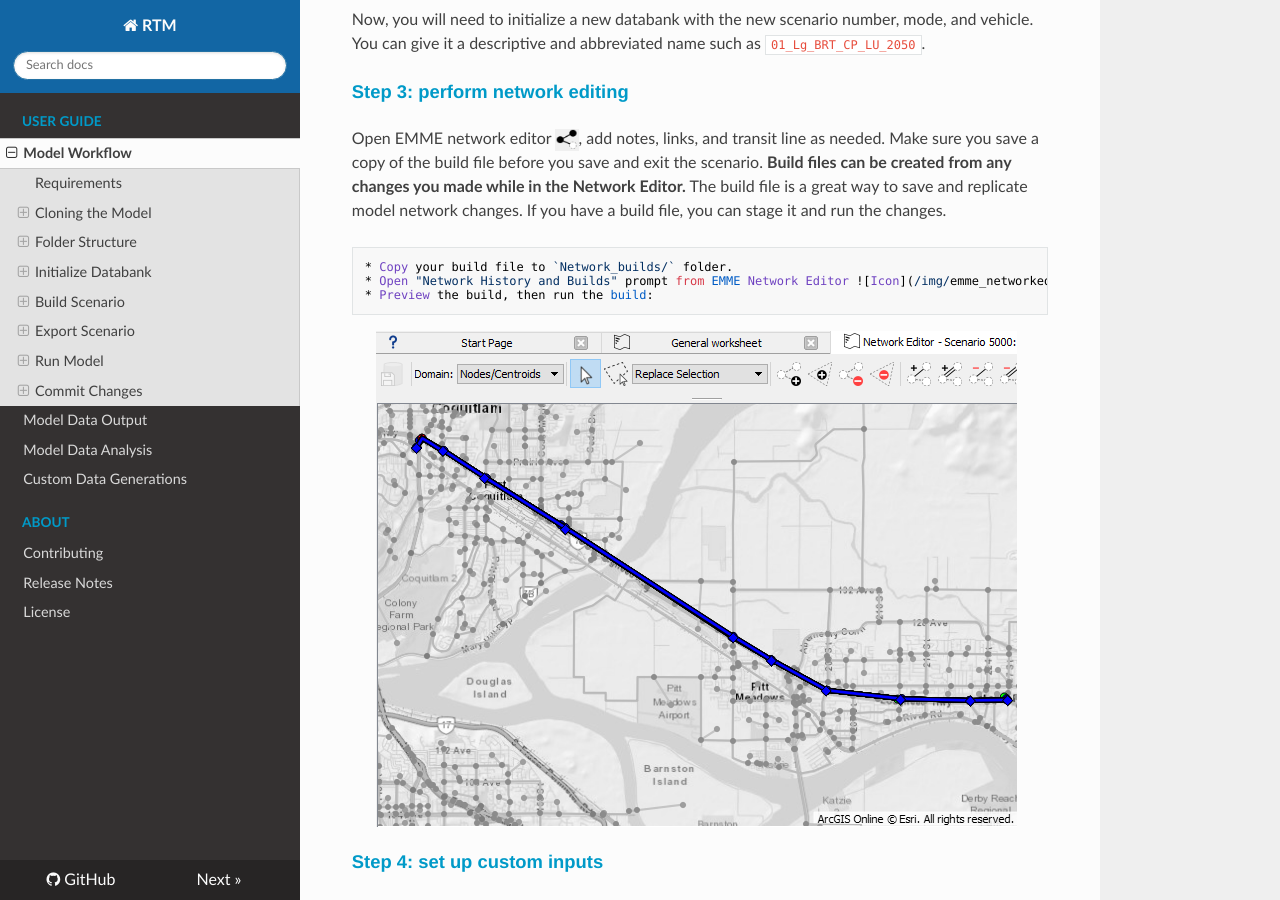
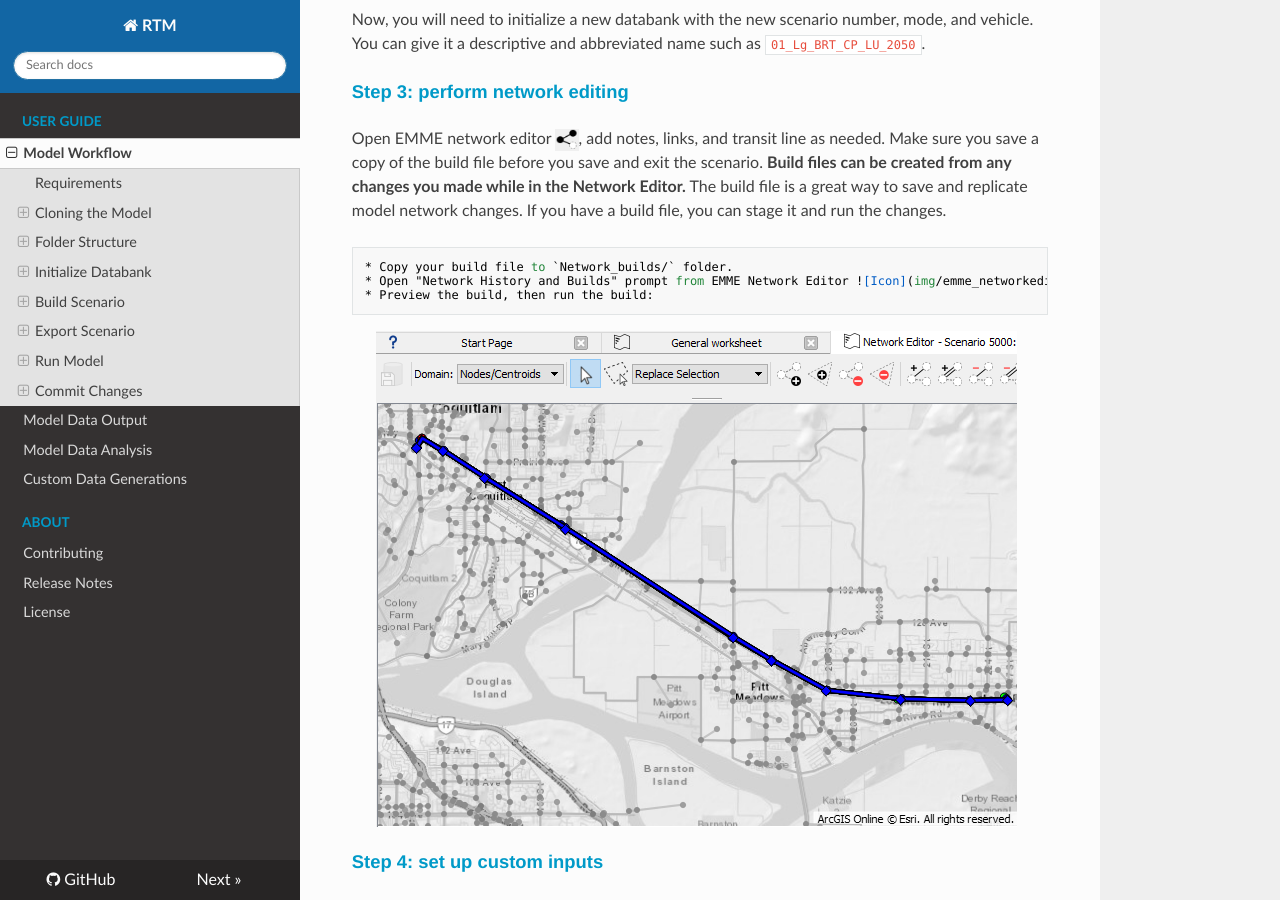
Before and after one commit to TransLinkForecasting/rtmdoc, an MkDocs documentation site: the page built from docs/workflow.md, in a window 1280 px wide and 900 px high, scrolled down 9968 px. Built offline with MkDocs 1.6.1, drawn with Linux system fonts in a browser that asks for light colours; nearby versions of some CDN libraries.

Commit message:
fix image link issue with the workflow page

```diff
--- a/docs/workflow.md
+++ b/docs/workflow.md
@@ -186,39 +186,39 @@
 
 You can initialize a single databank using the EMME Modeler or initialize multiple databanks using EMME Notebook, depending on your need.
 
-To start the EMME, open the ![Icon](/img/RTM_emp_icon.png) file. This will launch EMME, open the Minimal Base Databank's Placeholder Scenario when prompted.
+To start the EMME, open the ![Icon](img/RTM_emp_icon.png) file. This will launch EMME, open the Minimal Base Databank's Placeholder Scenario when prompted.
 
 ### With EMME Modeler
 
-1. To open Modeler, click on the EMME Modeler icon ![Icon](/img/emme_modeler_icon.png).
+1. To open Modeler, click on the EMME Modeler icon ![Icon](img/emme_modeler_icon.png).
 
 2. Once the Modeler opens, find Translink RTM Phase 3 Model toolbox and open the `Initialize Emmebank` tool:
-> ![Screenshot](/img/workflow/initialize_emme_1.png)
+> ![Screenshot](img/workflow/initialize_emme_1.png)
 
 3. Enter a folder name and a name for the databank. Try to be descriptive. For example, if this is a databank for editing or debugging network only, name it `network_edit_something`, if this is a final copy of a new business as usual run for year 2050, name it `00_BAU_2050`. Once you enter the names, click **> Run**.
-> ![Screenshot](/img/workflow/initialize_emme_2.png)
+> ![Screenshot](img/workflow/initialize_emme_2.png)
 
 Once the run is completed, the **Tool complete** message will appear.
-> ![Screenshot](/img/workflow/initialize_emme_3.png)
+> ![Screenshot](img/workflow/initialize_emme_3.png)
 
 ### With EMME Notebook
 
 If you are comfortable with python and Jupyter Notebook, we strongly recommend that you use EMME Notebook to initialize databanks. This improves the reproducibility of your model run. This is generally not needed for network scenario or testing, but for final copy of a run, it is highly recommend.
 
-1. To open EMME Notebook, click on the EMME Notebook icon ![Icon](/img/emme_notebook_icon.png).
+1. To open EMME Notebook, click on the EMME Notebook icon ![Icon](img/emme_notebook_icon.png).
 
 2. The EMME Notebook should open in your browser, if it didn't open automatically, look for `http://localhost:xxxx/` in the EMME - Notebook command prompt window. The default is usually `http://localhost:8888/`.
-> ![Screenshot](/img/workflow/initialize_emme_nb_1.png)
+> ![Screenshot](img/workflow/initialize_emme_nb_1.png)
 
 3. Once opened, you should see a list of folders in the `Scripts/` folder. Go to `Tools/` folder and make a duplicate of `init_many.ipynb`, name it to something more descriptive for your use, like `init_many_00_BAU_2050.ipynb`, then open it.
-> ![Screenshot](/img/workflow/initialize_emme_nb_2_1.png)
+> ![Screenshot](img/workflow/initialize_emme_nb_2_1.png)
 >
-> ![Screenshot](/img/workflow/initialize_emme_nb_2_2.png)
+> ![Screenshot](img/workflow/initialize_emme_nb_2_2.png)
 
 4. Modify params as needed, run the entire script to initialize the databank.
-> ![Screenshot](/img/workflow/initialize_emme_nb_3_1.png)
+> ![Screenshot](img/workflow/initialize_emme_nb_3_1.png)
 >
-> ![Screenshot](/img/workflow/initialize_emme_nb_3_2.png)
+> ![Screenshot](img/workflow/initialize_emme_nb_3_2.png)
 
 
 ## Build Scenario
@@ -270,24 +270,24 @@
 
 Duplicate the base scenario input files, and rename them with a new scenario number. For example, if you are making changes on top of scenario "5000", name it "5001", "5002".
 
-> ![Screenshot](/img/workflow/network_edit_brt_1_1.png)
+> ![Screenshot](img/workflow/network_edit_brt_1_1.png)
 
-> ![Screenshot](/img/workflow/network_edit_brt_1_2.png)
+> ![Screenshot](img/workflow/network_edit_brt_1_2.png)
 
 Once you added all the scenarios, add these new scenario numbers into the `InitEmmebank.py` script. This will allow the initialize emmebank modeler tool to load the new scenarios.
 
-> ![Screenshot](/img/workflow/network_edit_brt_1_3.png)
+> ![Screenshot](img/workflow/network_edit_brt_1_3.png)
 
 
 #### Step 2: add new modes
 
 Before we create a new transit line, we need to make sure the mode and the vehicle of is available, add the new mode to `modes.in` file in the base network folder:
 
-> ![Screenshot](/img/workflow/network_edit_brt_1_4.png)
+> ![Screenshot](img/workflow/network_edit_brt_1_4.png)
 
 Then check the `tvehicles.in` file in the base network folder:
 
-> ![Screenshot](/img/workflow/network_edit_brt_2.png)
+> ![Screenshot](img/workflow/network_edit_brt_2.png)
 
 !!! note
 
@@ -298,13 +298,13 @@
 
 #### Step 3: perform network editing
 
- Open EMME network editor ![Icon](/img/emme_networkeditor_icon.png), add notes, links, and transit line as needed. Make sure you save a copy of the build file before you save and exit the scenario. **Build files can be created from any changes you made while in the Network Editor.** The build file is a great way to save and replicate model network changes. If you have a build file, you can stage it and run the changes.
+ Open EMME network editor ![Icon](img/emme_networkeditor_icon.png), add notes, links, and transit line as needed. Make sure you save a copy of the build file before you save and exit the scenario. **Build files can be created from any changes you made while in the Network Editor.** The build file is a great way to save and replicate model network changes. If you have a build file, you can stage it and run the changes.
 <!-- Link to shared example build file  -->
     * Copy your build file to `Network_builds/` folder.
-    * Open "Network History and Builds" prompt from EMME Network Editor ![Icon](/img/emme_networkeditorbuild_icon.png). Click the folder icon to "Add network builds", then click "Stage".
+    * Open "Network History and Builds" prompt from EMME Network Editor ![Icon](img/emme_networkeditorbuild_icon.png). Click the folder icon to "Add network builds", then click "Stage".
     * Preview the build, then run the build:
 
-> ![Screenshot](/img/workflow/network_edit_brt_3.png)
+> ![Screenshot](img/workflow/network_edit_brt_3.png)
 
 
 #### Step 4: set up custom inputs
@@ -323,11 +323,11 @@
 
 To export your scenario's network, open EMME Modeler:
 
-> ![Screenshot](/img/workflow/network_export_brt_1.png)
+> ![Screenshot](img/workflow/network_export_brt_1.png)
 
 Then select your new scenario to export:
 
-> ![Screenshot](/img/workflow/network_export_brt_2.png)
+> ![Screenshot](img/workflow/network_export_brt_2.png)
 
 
 ### Organize Scenario Inputs
@@ -366,15 +366,15 @@
 
 Once you have set up all the input files in the databank, such as customized demographics, custom input files, etc, you are ready to do a full model run using the EMME Modeler.
 
-1. To open Modeler, click on the EMME Modeler icon ![Icon](/img/emme_modeler_icon.png).
+1. To open Modeler, click on the EMME Modeler icon ![Icon](img/emme_modeler_icon.png).
 
 2. Find Translink RTM Phase 3 Model toolbox and open the `Run RTM3` tool:
-> ![Screenshot](/img/workflow/run_model_1_1.png)
+> ![Screenshot](img/workflow/run_model_1_1.png)
 
 3. Change the Full Model Run settings as needed. Make sure to enter the correct model horizon year, scenario, demographic and geographic inputs.
-> ![Screenshot](/img/workflow/run_model_1_2.png)
+> ![Screenshot](img/workflow/run_model_1_2.png)
 >
-> ![Screenshot](/img/workflow/run_model_1_3.png)
+> ![Screenshot](img/workflow/run_model_1_3.png)
 
 4. Click `Run`. Each model run can take 2 to 4 hours depending on the custom settings and scenario.
 
@@ -387,22 +387,22 @@
 
 The EMME Notebook allows you to create `.ipynb` scripts that handles multiple model runs and runs with complex set up. It is ideal for our BRT example where we needed to perform link tagging and use custom network input file for congestion pricing.
 
-1. To open EMME Notebook, click on the EMME Notebook icon ![Icon](/img/emme_notebook_icon.png).
+1. To open EMME Notebook, click on the EMME Notebook icon ![Icon](img/emme_notebook_icon.png).
 
 2. The EMME Notebook should open in your browser, if it didn't open automatically, look for `http://localhost:xxxx/` in the EMME - Notebook command prompt window. The default is usually `http://localhost:8888/`.
-> ![Screenshot](/img/workflow/initialize_emme_nb_1.png)
+> ![Screenshot](img/workflow/initialize_emme_nb_1.png)
 
 3. Once opened, you should see a list of folders in the `Scripts/` folder. Go to `Tools/` folder and make a duplicate of `run_many.ipynb`, name it to something more descriptive for your use, like `run_many_00_BAU_2050.ipynb` or `run_many_example_lgrt.ipynb`, then open it.
-> ![Screenshot](/img/workflow/run_model_nb_1.png)
+> ![Screenshot](img/workflow/run_model_nb_1.png)
 
 4. Modify params as needed.
-> ![Screenshot](/img/workflow/run_model_nb_2_1.png)
+> ![Screenshot](img/workflow/run_model_nb_2_1.png)
 
 5. Make sure you carefully review the script associated with the model run. You may need to add new code to this section depending on the requirements of your model run.
-> ![Screenshot](/img/workflow/run_model_nb_2_2.png)
+> ![Screenshot](img/workflow/run_model_nb_2_2.png)
 
 6. Run the entire script to perform the full model run with custom settings.
-> ![Screenshot](/img/workflow/run_model_nb_3.png)
+> ![Screenshot](img/workflow/run_model_nb_3.png)
 
 
 ## Commit Changes
```
